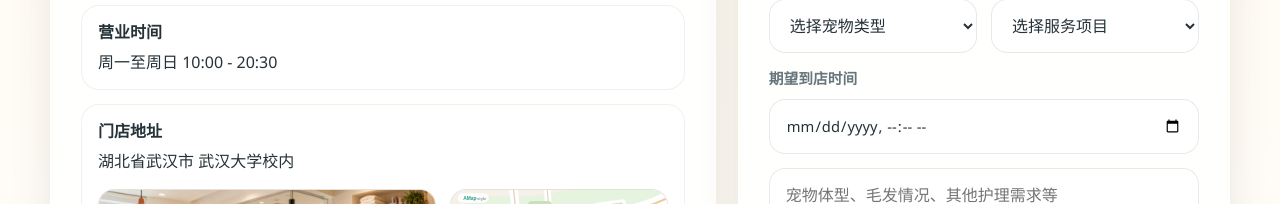
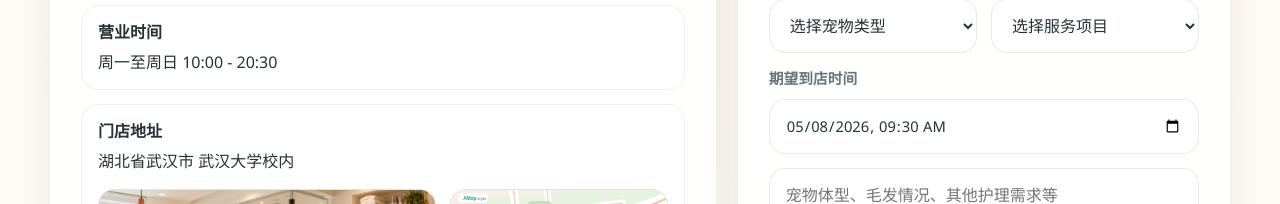
Before and after one commit to xuzhenyu1234/pet_care, a Next.js app: page / in a window 1280 px wide. Shown: the part 4329-4533 px from the top of the page. Built offline with nearby package versions, Linux system fonts and the light colour scheme.

Commit message:
设置预约到店时间默认值为次日9:30

```diff
--- a/app/page.tsx
+++ b/app/page.tsx
@@ -25,6 +25,16 @@ export default function Home() {
   const handleBookingClick = () => {
     alert("预约意向已记录。\n这是静态演示页面，后续可以继续接入表单提交、微信或电话预约。");
   };
+
+  const defaultArrivalTime = (() => {
+    const date = new Date();
+    date.setDate(date.getDate() + 1);
+    date.setHours(9, 30, 0, 0);
+    const year = date.getFullYear();
+    const month = String(date.getMonth() + 1).padStart(2, "0");
+    const day = String(date.getDate()).padStart(2, "0");
+    return `${year}-${month}-${day}T09:30`;
+  })();
 
   return (
     <>
@@ -442,7 +452,7 @@ export default function Home() {
                   </div>
                   <label className="time-field">
                     <span>期望到店时间</span>
-                    <input type="datetime-local" aria-label="期望到店时间" />
+                    <input type="datetime-local" aria-label="期望到店时间" defaultValue={defaultArrivalTime} />
                   </label>
                   <textarea rows={5} placeholder="宠物体型、毛发情况、其他护理需求等"></textarea>
                   <button className="button button-primary" type="button" id="bookingButton" onClick={handleBookingClick}>发送预约意向</button>
```
